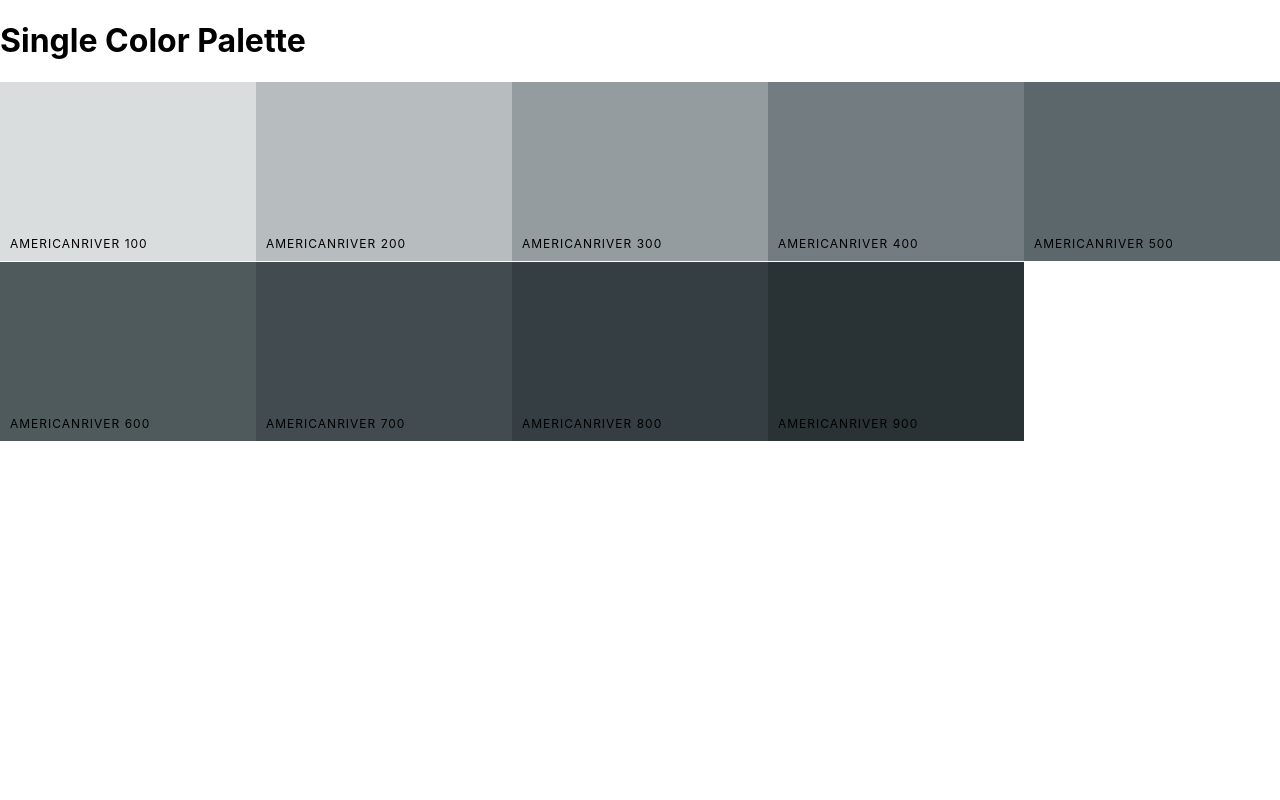
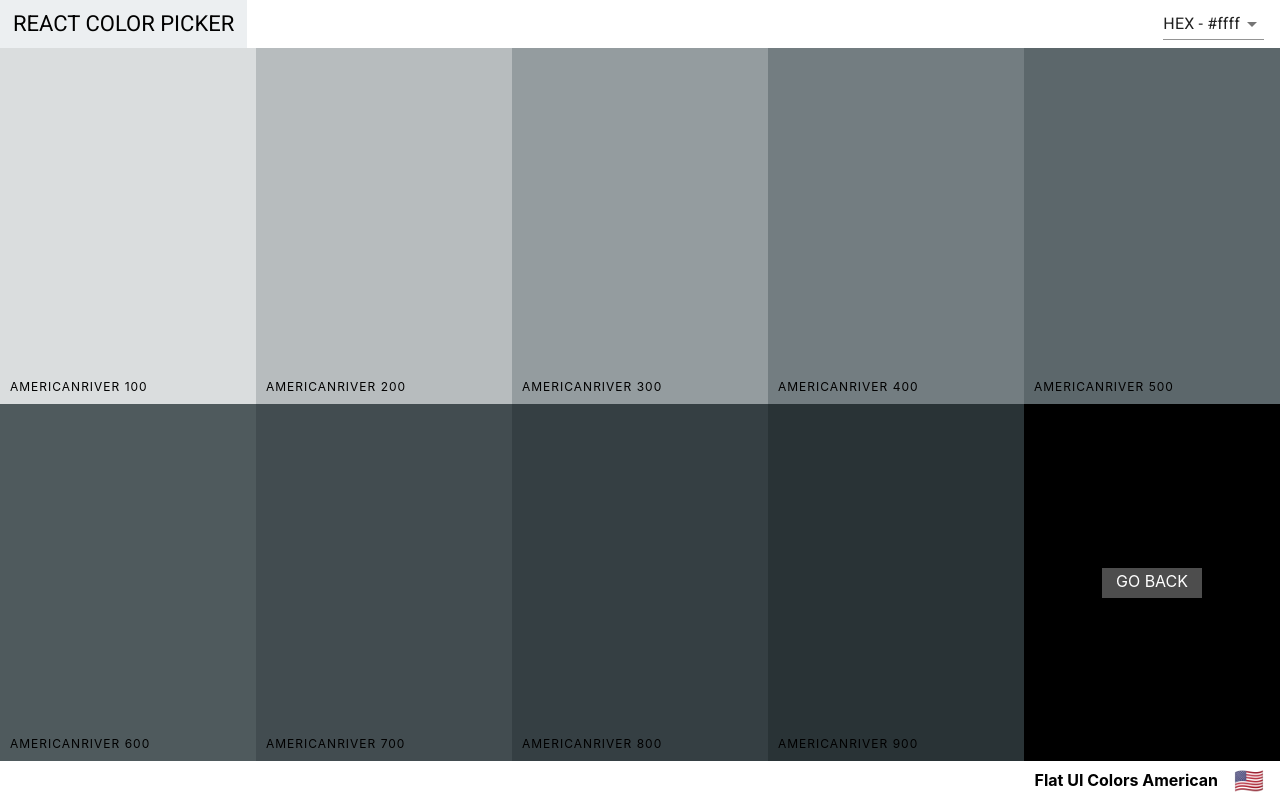
Before and after one commit to MahsinSaifullah/MahsinSaifullah, a React (Create React App) app: page /palette/flat-ui-colors-american/americanriver in a window 1280 px wide. Built offline with nearby package versions, Linux system fonts and the light colour scheme.

Commit message:
Complete SinglePalette page and also add a go back button

```diff
--- a/src/ColorBox.css
+++ b/src/ColorBox.css
@@ -8,7 +8,16 @@
 	margin-bottom: -3.5px;
 }
 
-.copy-button {
+.SingleColorPalette .ColorBox {
+	height: 50%;
+}
+
+.go-back {
+	background-color: black;
+}
+
+.copy-button,
+.back-button {
 	width: 100px;
 	height: 30px;
 	position: absolute;
@@ -25,7 +34,14 @@
 	color: white;
 	text-transform: uppercase;
 	border: none;
+	text-decoration: none;
+}
+
+.copy-button {
 	opacity: 0;
+}
+.back-button {
+	line-height: 27px;
 }
 
 .ColorBox:hover .copy-button {
--- a/src/Navbar.js
+++ b/src/Navbar.js
@@ -25,13 +25,14 @@ class Navbar extends Component {
 	};
 
 	render() {
-		const { level, changeLevel } = this.props;
+		const { level, changeLevel, showSlider } = this.props;
 		const { format, open } = this.state;
 		return (
 			<nav className='Navbar'>
 				<div className='logo'>
 					<Link to='/'>REACT COLOR PICKER</Link>
 				</div>
+				{showSlider && (
 					<div className='slider-container'>
 						<span>Level: {level}</span>
 						<div className='slider'>
@@ -44,6 +45,8 @@ class Navbar extends Component {
 							/>
 						</div>
 					</div>
+				)}
+
 				<div className='select-container'>
 					<Select value={format} onChange={this.handleChangeFormat}>
 						<MenuItem value='hex'>HEX - #ffff</MenuItem>
--- a/src/Palette.js
+++ b/src/Palette.js
@@ -1,6 +1,7 @@
 import React, { Component } from 'react';
 import ColorBox from './ColorBox';
 import Navbar from './Navbar';
+import PaletteFooter from './PaletteFooter';
 import './Palette.css';
 
 class Palette extends Component {
@@ -36,11 +37,10 @@ class Palette extends Component {
 					level={level}
 					changeLevel={this.changeLevel}
 					changeFormat={this.changeFormat}
+					showSlider
 				/>
 				<div className='Palette-colors'>{colorBoxes}</div>
-				<footer className='Palette-footer'>
-					{paletteName} <span className='emoji'>{emoji}</span>
-				</footer>
+				<PaletteFooter paletteName={paletteName} emoji={emoji} />
 			</div>
 		);
 	}
--- /dev/null
+++ b/src/PaletteFooter.js
@@ -0,0 +1,13 @@
+import React from 'react';
+
+const PaletteFooter = props => {
+	const { paletteName, emoji } = props;
+
+	return (
+		<footer className='Palette-footer'>
+			{paletteName} <span className='emoji'>{emoji}</span>
+		</footer>
+	);
+};
+
+export default PaletteFooter;
--- a/src/SingleColorPalette.js
+++ b/src/SingleColorPalette.js
@@ -1,9 +1,16 @@
 import React, { Component } from 'react';
+import Navbar from './Navbar';
+import PaletteFooter from './PaletteFooter';
 import ColorBox from './ColorBox';
+import { Link } from 'react-router-dom';
 
 class SingleColorPalette extends Component {
 	constructor(props) {
 		super(props);
+		this.state = {
+			colorFormat: 'hex'
+		};
+
 		this._shade = this.gatherShades(
 			this.props.palette.color,
 			this.props.colorId
@@ -22,19 +29,33 @@ class SingleColorPalette extends Component {
 		return shades.slice(1);
 	};
 
+	changeFormat = evt => {
+		this.setState({ colorFormat: evt.target.value });
+	};
+
 	render() {
+		const { colorFormat } = this.state;
+		const { paletteName, emoji, id } = this.props.palette;
 		const colorBoxes = this._shade.map(color => (
 			<ColorBox
-				background={color.hex}
+				background={color[colorFormat]}
 				name={color.name}
-				key={color.id}
+				key={color.name}
 				showMoreLink={false}
 			/>
 		));
 		return (
-			<div className='Palette'>
-				<h1>Single Color Palette</h1>
-				<div className='Palette-colors'>{colorBoxes}</div>
+			<div className='SingleColorPalette Palette'>
+				<Navbar changeFormat={this.changeFormat} showSlider={false} />
+				<div className='Palette-colors'>
+					{colorBoxes}
+					<div className='go-back ColorBox'>
+						<Link to={`/palette/${id}`} className='back-button'>
+							Go Back
+						</Link>
+					</div>
+				</div>
+				<PaletteFooter paletteName={paletteName} emoji={emoji} />
 			</div>
 		);
 	}
```
Also changed, not shown: src/PaletteList.css (deleted). Lines whose indentation alone changed are shown as unchanged.
